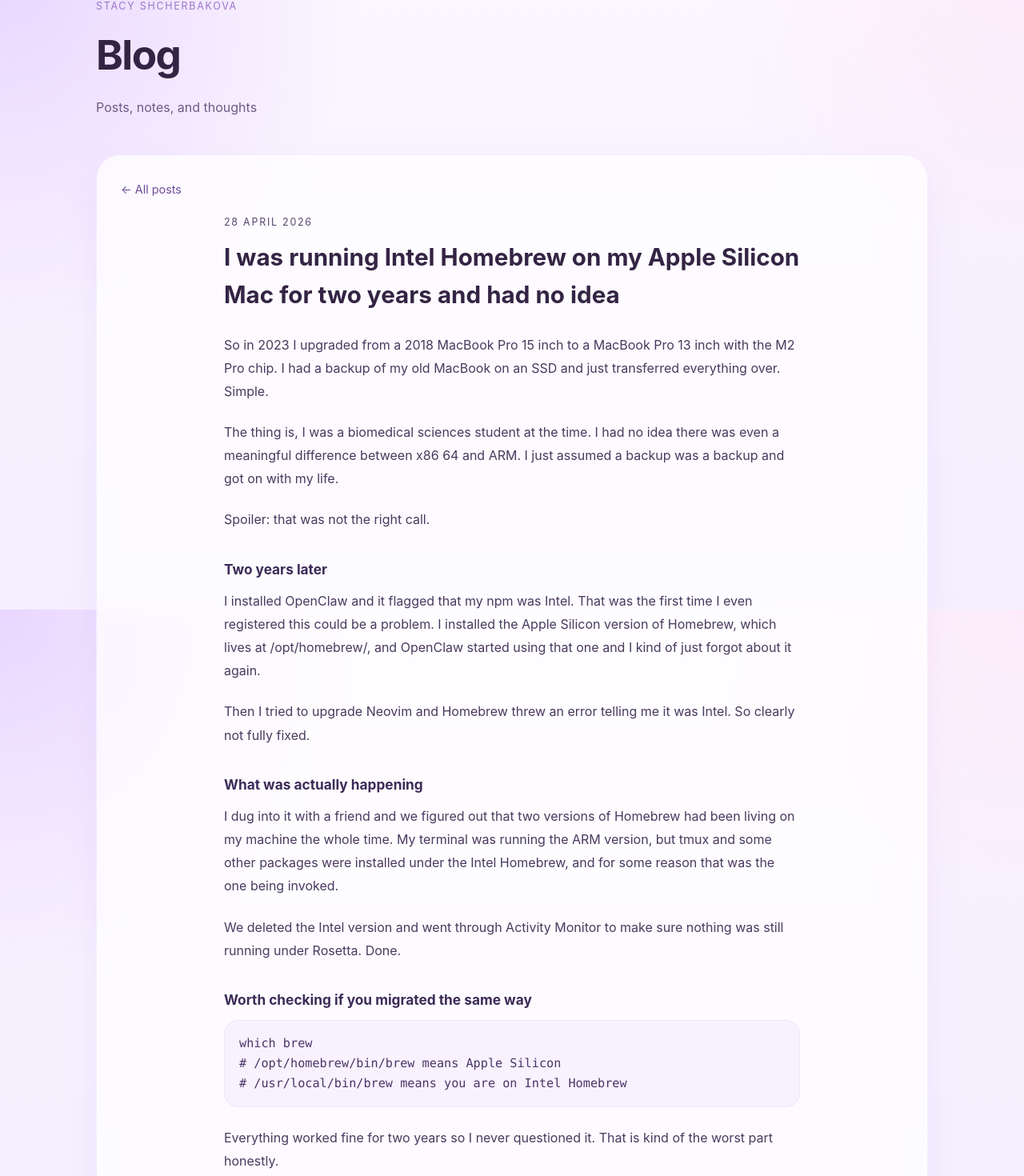
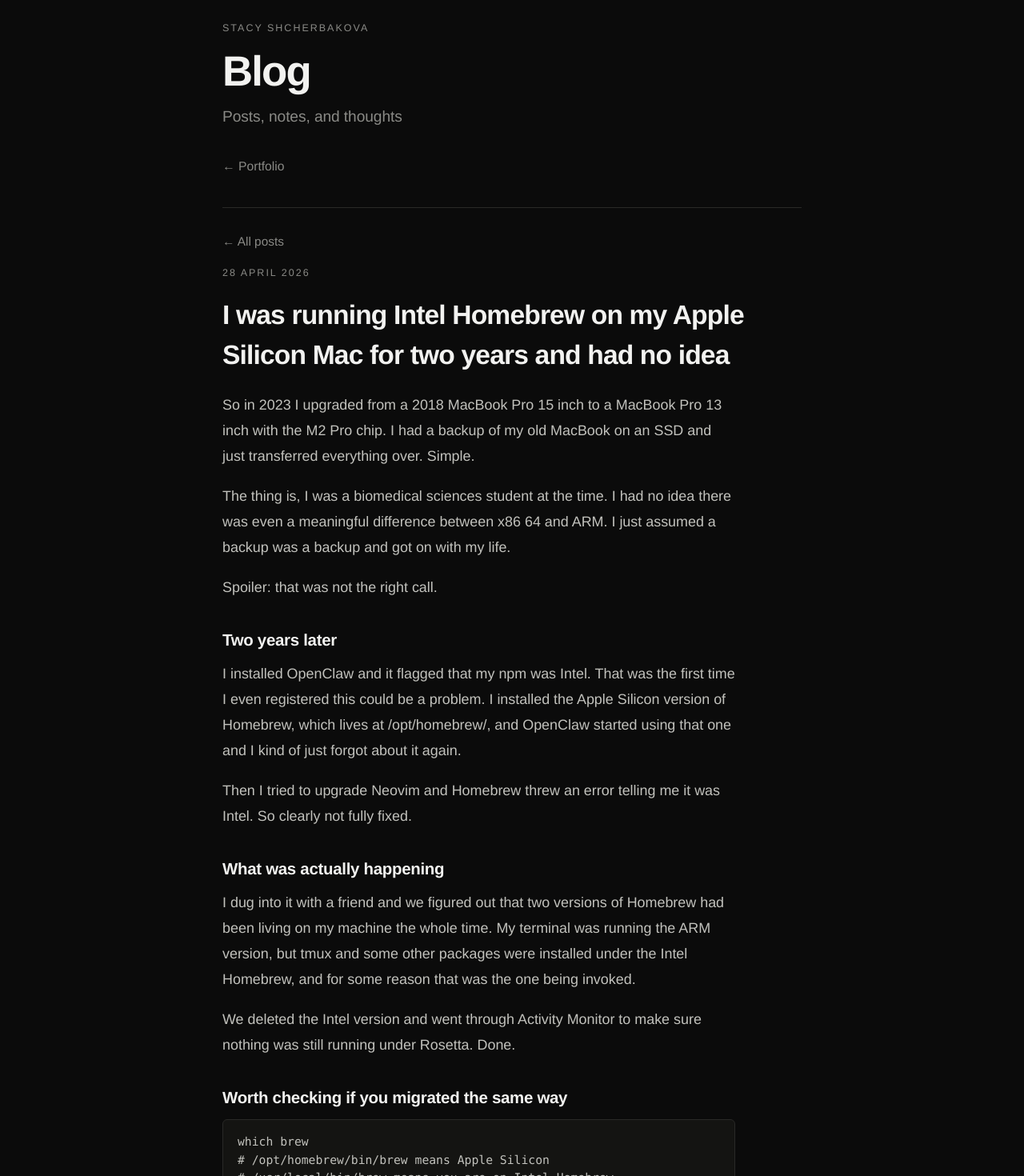
Before and after one commit to stacyshcherbakova/blog, a React (Vite) app: page /#/post/intel-homebrew-on-apple-silicon in a window 1280 px wide. Shown: the part 38-1508 px from the top of the page at 80% size. Built offline with nearby package versions, Linux system fonts and the light colour scheme.

Commit message:
Restyle blog with dark Swiss theme to match portfolio

```diff
--- a/src/components/Layout.tsx
+++ b/src/components/Layout.tsx
@@ -1,4 +1,12 @@
 import { Link, Outlet } from 'react-router-dom';
+
+const socials = [
+  { label: 'Email', href: 'mailto:stacy.shcherbakova@icr.ac.uk' },
+  { label: 'GitHub', href: 'https://github.com/stacyshcherbakova' },
+  { label: 'LinkedIn', href: 'https://www.linkedin.com/in/stacy-shcherbakova-684552127/' },
+  { label: 'X', href: 'https://x.com/segvoid' },
+  { label: 'ORCID', href: 'https://orcid.org/0009-0002-1139-6787' },
+];
 
 export function Layout() {
   return (
@@ -10,12 +18,30 @@
             <h1>Blog</h1>
           </Link>
           <p className="tagline">Posts, notes, and thoughts</p>
+          <nav className="nav">
+            <a className="nav-link" href="https://stacyshcherbakova.github.io/">← Portfolio</a>
+          </nav>
         </div>
       </header>
 
       <main className="page-wrap">
         <Outlet />
       </main>
+
+      <footer className="site-footer">
+        <span>London, UK</span>
+        <span className="footer-sep">·</span>
+        {socials.map((social, i) => (
+          <a
+            key={social.label}
+            href={social.href}
+            target={social.href.startsWith('mailto:') ? undefined : '_blank'}
+            rel={social.href.startsWith('mailto:') ? undefined : 'noreferrer'}
+          >
+            {social.label}{i < socials.length - 1 && <span className="footer-sep">·</span>}
+          </a>
+        ))}
+      </footer>
     </div>
   );
 }
--- a/src/index.css
+++ b/src/index.css
@@ -1,13 +1,16 @@
 :root {
-  font-family: Inter, system-ui, sans-serif;
-  line-height: 1.6;
+  --bg: #0b0b0b;
+  --text: #f2f2f0;
+  --muted: #8a8a86;
+  --soft: #c2c2bd;
+  --line: #292927;
+  --panel: #141412;
+
+  font-family: "Helvetica Neue", Helvetica, Arial, sans-serif;
+  line-height: 1.5;
   font-weight: 400;
-  color: #49395f;
-  background:
-    radial-gradient(circle at top left, rgba(222, 196, 255, 0.65), transparent 30%),
-    radial-gradient(circle at top right, rgba(255, 220, 244, 0.45), transparent 26%),
-    linear-gradient(180deg, #fcf8ff 0%, #f7f1ff 48%, #f5efff 100%);
-  background-attachment: fixed;
+  color: var(--text);
+  background: var(--bg);
   font-synthesis: none;
   text-rendering: optimizeLegibility;
   -webkit-font-smoothing: antialiased;
@@ -15,206 +18,204 @@
 }
 
 * { box-sizing: border-box; }
-body { margin: 0; min-width: 320px; min-height: 100vh; }
+body { margin: 0; min-width: 320px; min-height: 100vh; background: var(--bg); }
 a { color: inherit; text-decoration: none; }
+::selection { background: var(--text); color: var(--bg); }
 
-#root {
-  min-height: 100vh;
+#root { min-height: 100vh; }
+
+.site-shell {
+  max-width: 820px;
+  margin: 0 auto;
+  padding: 64px 48px 0;
 }
 
-.site-shell {
-  max-width: 1080px;
-  margin: 0 auto;
-  padding: 36px 20px 60px;
+/* masthead */
+.site-header {
+  padding-bottom: 34px;
+  margin-bottom: 30px;
+  border-bottom: 1px solid var(--line);
 }
 
-.site-header {
-  display: block;
-  margin-bottom: 30px;
+.hero-stack { display: flex; flex-direction: column; gap: 0; }
+
+.site-name {
+  margin: 0 0 18px;
+  text-transform: uppercase;
+  letter-spacing: 0.16em;
+  font-size: 12.5px;
+  color: var(--muted);
 }
 
-.hero-stack {
-  display: flex;
-  flex-direction: column;
-  gap: 0;
+.blog-title-link { display: inline-block; align-self: flex-start; }
+
+.blog-title-link h1 {
+  font-size: clamp(2.3rem, 5vw, 3.3rem);
+  line-height: 1;
+  letter-spacing: -0.035em;
+  transition: color 0.15s;
 }
 
-.site-name,
-.eyebrow {
-  margin: 0 0 10px;
-  text-transform: uppercase;
-  letter-spacing: 0.14em;
-  font-size: 0.78rem;
-  color: #9d74ca;
+.blog-title-link:hover h1 { color: var(--soft); }
+.blog-title-link:focus-visible { outline: 2px solid var(--text); outline-offset: 4px; }
+
+.tagline {
+  margin: 16px 0 0;
+  max-width: 640px;
+  font-size: clamp(1rem, 1.6vw, 1.2rem);
+  letter-spacing: -0.005em;
+  color: var(--muted);
 }
 
-h1, h2 {
-  margin: 0;
-  font-weight: 700;
-  color: #342444;
+.eyebrow {
+  margin: 0 0 18px;
+  text-transform: uppercase;
+  letter-spacing: 0.16em;
+  font-size: 12.5px;
+  color: var(--muted);
 }
 
-h1 {
-  font-size: clamp(2.3rem, 4vw, 3.8rem);
-  letter-spacing: -0.03em;
+h1, h2 { margin: 0; font-weight: 700; color: var(--text); }
+
+h2 {
+  font-size: clamp(1.7rem, 3vw, 2.1rem);
+  letter-spacing: -0.025em;
+  margin-bottom: 18px;
 }
 
-h2 {
-  font-size: 1.85rem;
-  margin-bottom: 14px;
+/* nav */
+.nav {
+  display: flex;
+  flex-wrap: wrap;
+  gap: 6px 28px;
+  margin-top: 32px;
 }
 
-.post-meta,
-.post-title {
-  width: 100%;
-  max-width: 720px;
+.nav-link {
+  color: var(--muted);
+  font-size: 0.98rem;
+  padding: 4px 0;
+  border-bottom: 1px solid transparent;
+  transition: color 0.15s, border-color 0.15s;
 }
 
-.post-meta {
-  margin: 18px auto 10px;
+.nav-link:hover { color: var(--text); border-bottom-color: var(--text); }
+.nav-link:focus-visible { outline: 2px solid var(--text); outline-offset: 4px; }
+
+/* page */
+.page-wrap { display: block; }
+.page-card { padding: 0 0 40px; }
+
+/* posts list */
+.stack-list { display: block; margin-top: 30px; }
+
+.item-card {
+  border: none;
+  border-radius: 0;
+  background: none;
+  border-top: 1px solid var(--line);
+  padding: 30px 0;
 }
 
-.post-title {
-  margin: 0 auto 14px;
+/* when the list opens the page, the masthead rule already divides it —
+   drop the redundant top border and gap on the first row */
+.page-card > .stack-list:first-child { margin-top: 0; }
+.page-card > .stack-list:first-child > .item-card:first-child {
+  border-top: none;
+  padding-top: 0;
 }
 
-.tagline {
-  margin-top: 12px;
-  max-width: 640px;
-  color: #6f5a87;
+.post-link strong {
+  color: var(--text);
+  font-weight: 600;
+  font-size: 1.18rem;
+  letter-spacing: -0.01em;
 }
 
-.blog-title-link {
+.post-link:hover strong { text-decoration: underline; text-underline-offset: 4px; }
+
+.item-card p { margin: 8px 0 0; color: var(--soft); }
+.muted-line { margin-top: 8px; color: var(--muted); font-size: 0.96rem; }
+
+/* single post */
+.back-link {
   display: inline-block;
+  color: var(--muted);
+  font-size: 0.96rem;
+  border-bottom: 1px solid transparent;
+  transition: color 0.15s, border-color 0.15s;
 }
 
-.blog-title-link:hover h1 {
-  color: #6b45a6;
+.back-link:hover { color: var(--text); border-bottom-color: var(--text); }
+
+.post-meta { margin-top: 18px; }
+.post-title { margin: 0 0 14px; }
+
+.post-body { margin-top: 22px; max-width: 72ch; }
+
+.post-body p {
+  margin: 0 0 18px;
+  color: var(--soft);
+  font-size: 1.12rem;
+  line-height: 1.78;
 }
 
-.page-wrap {
-  display: flex;
-  flex-direction: column;
-  gap: 18px;
-}
-
-.page-card {
-  border: 1px solid rgba(198, 164, 255, 0.18);
-  background: rgba(255, 255, 255, 0.72);
-  border-radius: 30px;
-  padding: 30px;
-  box-shadow: 0 18px 40px rgba(167, 132, 214, 0.10);
-  backdrop-filter: blur(10px);
-}
-
-.page-card p {
-  color: #57456f;
-}
-
-.stack-list {
-  display: grid;
-  gap: 14px;
-  margin-top: 18px;
-}
-
-.item-card {
-  border: 1px solid rgba(198, 164, 255, 0.16);
-  background: rgba(253, 248, 255, 0.86);
-  border-radius: 22px;
-  padding: 20px;
-}
-
-.item-card strong {
-  color: #3f2c57;
-}
-
-.item-card p {
-  margin: 8px 0 0;
-  color: #645178;
-}
-
-.muted-line {
-  margin-top: 8px;
-  color: #8b78a2;
-}
-
-.post-link {
-  font-size: 1.05rem;
-  font-weight: 600;
-  color: #3f2c57;
-}
-
-.post-link:hover {
-  color: #6b45a6;
-  text-decoration: underline;
-}
-
-.back-link {
-  display: inline-block;
-  color: #6f4d98;
-  font-size: 0.9rem;
-}
-
-.back-link:hover {
-  text-decoration: underline;
-}
-
-.post-body {
-  margin: 24px auto 0;
-  width: 100%;
-  max-width: 720px;
-}
-
-.post-body p {
-  margin: 0 0 22px;
-  color: #49395f;
-  line-height: 1.82;
-}
-
-.post-body p:last-child {
-  margin-bottom: 0;
-}
+.post-body p:last-child { margin-bottom: 0; }
 
 .post-subtitle {
   margin: 36px 0 14px;
-  font-size: 1.08rem;
+  color: var(--text);
+  font-weight: 600;
+  font-size: 1.28rem;
+  letter-spacing: -0.015em;
   line-height: 1.3;
-  color: #3d2b58;
 }
 
 .post-list {
-  margin: 0 0 24px 0;
-  padding-left: 22px;
-  color: #49395f;
+  margin: 0 0 18px;
+  padding-left: 18px;
+  color: var(--soft);
+  font-size: 1.08rem;
 }
 
-.post-list li {
-  margin: 0 0 12px;
-  line-height: 1.75;
-}
-
-.post-list li:last-child {
-  margin-bottom: 0;
-}
+.post-list li { margin: 0 0 10px; line-height: 1.7; }
+.post-list li:last-child { margin-bottom: 0; }
 
 .code-block {
-  margin: 8px 0 24px;
+  margin: 8px 0 22px;
   padding: 16px 18px;
-  border-radius: 18px;
-  border: 1px solid rgba(198, 164, 255, 0.18);
-  background: rgba(248, 242, 255, 0.95);
+  border: 1px solid var(--line);
+  border-radius: 6px;
+  background: var(--panel);
   overflow-x: auto;
 }
 
 .code-block code {
-  font-family: 'SFMono-Regular', SFMono-Regular, ui-monospace, Menlo, Monaco, Consolas, 'Liberation Mono', 'Courier New', monospace;
-  font-size: 0.95rem;
-  color: #4a3566;
+  font-family: "SFMono-Regular", ui-monospace, Menlo, Monaco, Consolas, "Liberation Mono", "Courier New", monospace;
+  font-size: 0.92rem;
+  color: var(--soft);
   white-space: pre;
 }
 
+/* footer */
+.site-footer {
+  display: flex;
+  flex-wrap: wrap;
+  align-items: center;
+  gap: 8px 18px;
+  margin-top: 80px;
+  padding: 28px 0 80px;
+  border-top: 1px solid var(--line);
+  font-size: 0.98rem;
+  color: var(--muted);
+}
+
+.site-footer a { color: var(--muted); }
+.site-footer a:hover { color: var(--text); }
+.footer-sep { color: var(--line); }
+
 @media (max-width: 860px) {
-  .page-card {
-    padding: 24px;
-  }
+  .site-shell { padding: 44px 24px 0; }
+  .site-header { margin-bottom: 36px; }
+  .nav { gap: 6px 22px; }
 }
--- a/src/pages/HomePage.tsx
+++ b/src/pages/HomePage.tsx
@@ -4,9 +4,6 @@
 export function HomePage() {
   return (
     <section className="page-card">
-      <p className="eyebrow">All posts</p>
-      <h2>Writing</h2>
-
       <div className="stack-list">
         {posts.map((post) => (
           <article key={post.slug} className="item-card">
```
